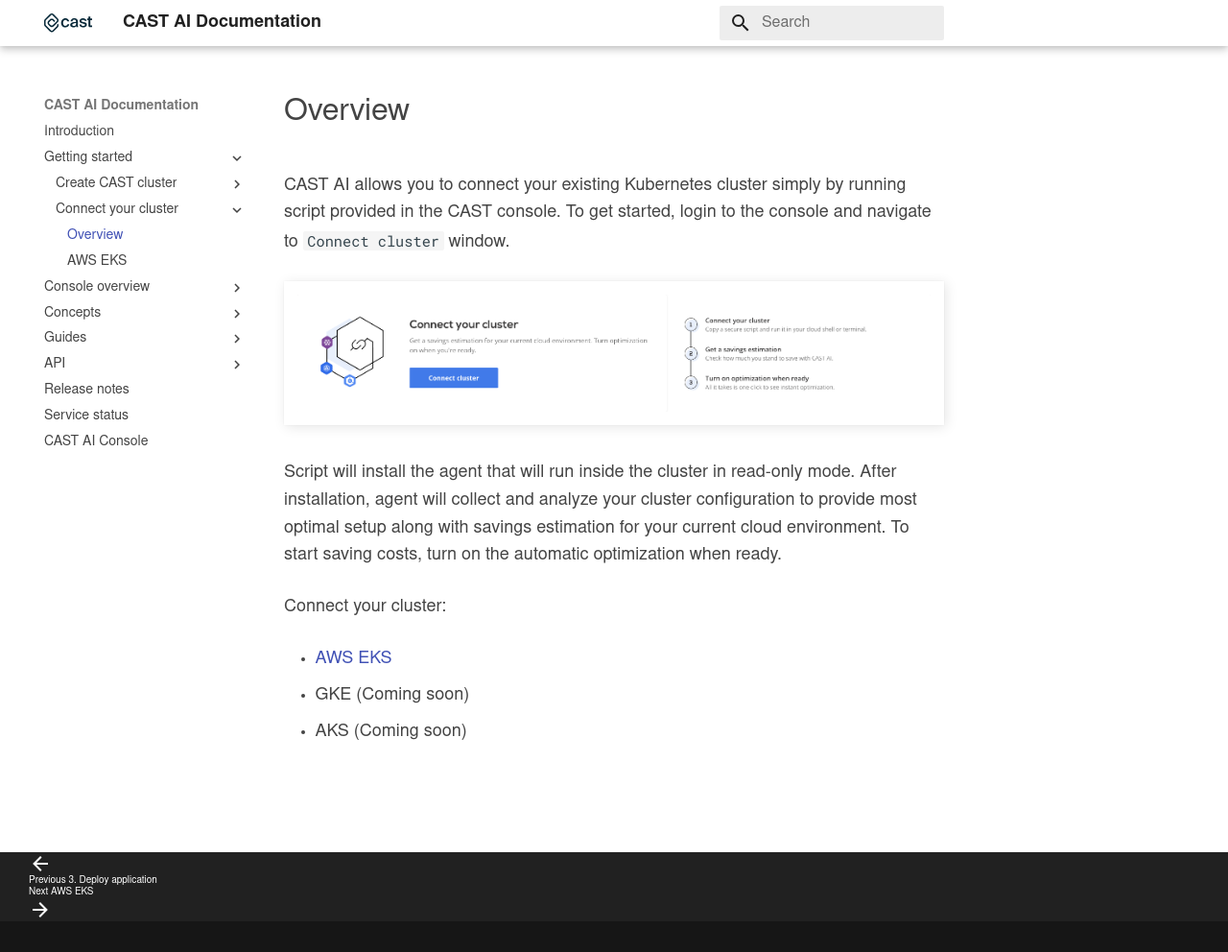
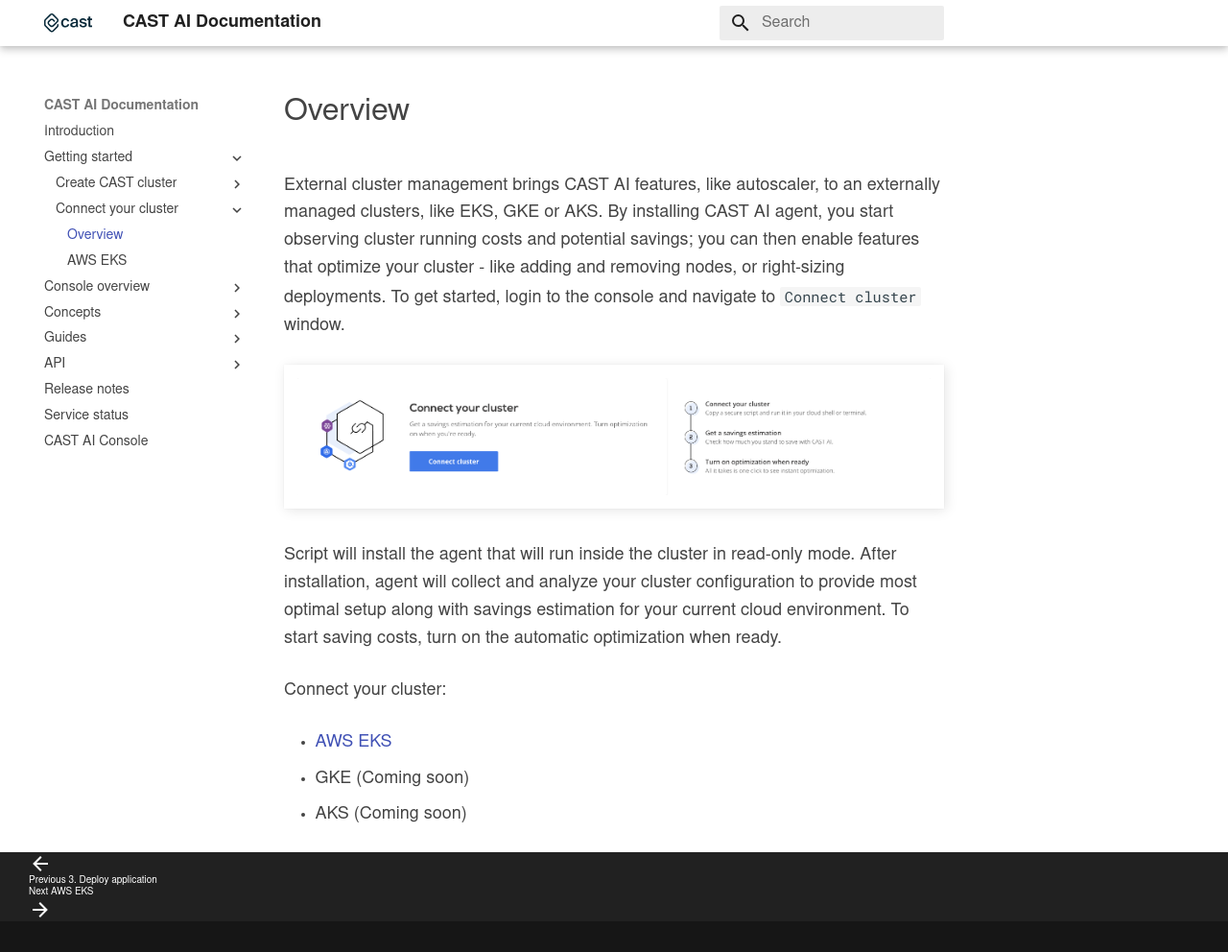
Before and after one commit to castai/docs, an MkDocs documentation site: the page built from docs/getting-started/external-cluster/overview.md, in a window 1280 px wide and 992 px high. Shown: the whole window at 96% size. Built offline with MkDocs 1.6.1 and Material for MkDocs 9.7.7, drawn with Linux system fonts in a browser that asks for light colours; some web fonts are replaced.

Commit message:
add more info

```diff
--- a/docs/getting-started/external-cluster/overview.md
+++ b/docs/getting-started/external-cluster/overview.md
@@ -1,5 +1,7 @@
-CAST AI allows you to connect your existing Kubernetes cluster simply by running script provided in the CAST console. To
-get started, login to the console and navigate to `Connect cluster` window.
+External cluster management brings CAST AI features, like autoscaler, to an externally managed clusters, like EKS, GKE
+or AKS. By installing CAST AI agent, you start observing cluster running costs and potential savings; you can then
+enable features that optimize your cluster - like adding and removing nodes, or right-sizing deployments. To get started,
+login to the console and navigate to `Connect cluster` window.
 
 ![img.png](../screenshots/connect-cluster.png)
 
```
